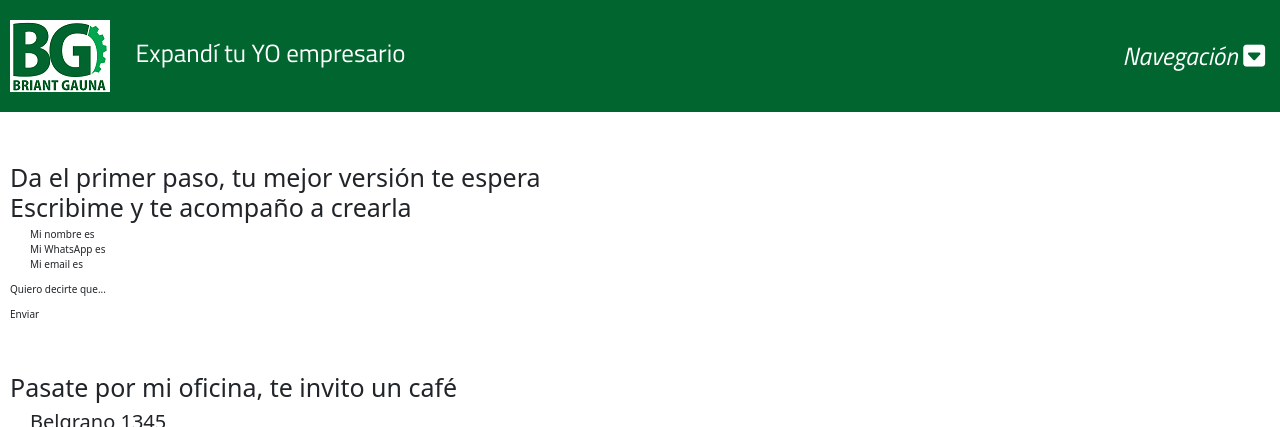
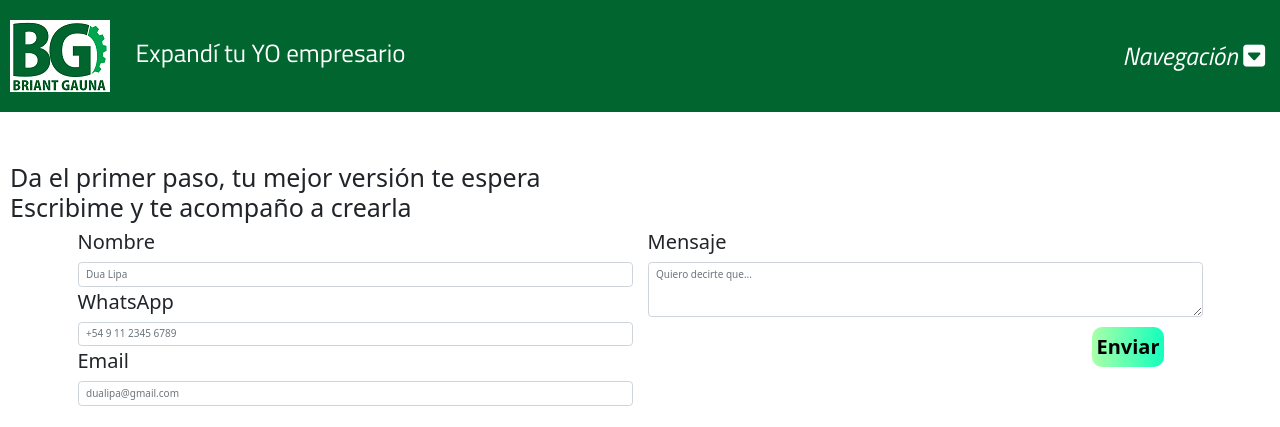
Before and after one commit to bgauna/desafiogit, a plain HTML site: page pages/contacto.html in a window 1280 px wide. Shown: the top 427 px of the page. Drawn offline with nearby package versions, Linux system fonts and the light colour scheme.

Commit message:
agregado de formularios

```diff
--- a/css/styles.css
+++ b/css/styles.css
@@ -357,6 +357,25 @@ footer section h3 {
     text-decoration: underline;
     --bs-link-hover-color:white;
 }
+.btnEnviar{
+    border:0;
+    background-image: linear-gradient(to right, #AAFFA9 0%, #11FFBD  51%, #AAFFA9  100%);
+    text-align: center;
+    transition: 0.5s;
+    background-size: 200% auto;
+    color: black;
+    border-radius: 10px;
+    display: inline-block;
+    padding:5px;
+    position:relative;
+    left:80%;
+}
+.btnEnviar:hover{
+    background-position: right center;
+    color: #fff;
+    text-decoration: underline;
+    --bs-link-hover-color:black;
+}
 .btnAgendar{
     background-image: linear-gradient(to right, #AAFFA9 0%, #11FFBD  51%, #AAFFA9  100%);
     text-align: center;
--- a/pages/contacto.html
+++ b/pages/contacto.html
@@ -60,18 +60,32 @@
     </header>
 
     <!--Acá iría un formulario de contacto cortito-->
-    <main class="section__article--margin50">
+    <main class="section__article--margin50 texto2REM">
         <h3>
             Da el primer paso, tu mejor versión te espera <br>
             Escribime y te acompaño a crearla
         </h3>
-        <ul>
-            <li>Mi nombre es</li>
-            <li>Mi WhatsApp es</li>
-            <li>Mi email es</li>
-        </ul>
-        <p>Quiero decirte que...</p>
-        <p>Enviar</p>
+        <div class="container">
+          <div class="row">
+            <div class="mb-3 col-6">
+              <label for="exampleFormControlInput1" class="form-label">Nombre</label>
+              <input type="text" class="form-control" id="exampleFormControlInput1" placeholder="Dua Lipa">
+              <label for="exampleFormControlInput2" class="form-label">WhatsApp</label>
+              <input type="text" class="form-control" id="exampleFormControlInput2" placeholder="+54 9 11 2345 6789">
+              <label for="exampleFormControlInput3" class="form-label">Email</label>
+              <input type="email" class="form-control" id="exampleFormControlInput3" placeholder="dualipa@gmail.com">
+            </div>
+            <div class="col-6">
+              <div class="mb-3">
+                <label for="exampleFormControlTextarea1" class="form-label">Mensaje</label>
+                <textarea class="form-control" id="exampleFormControlTextarea1" rows="3" placeholder="Quiero decirte que..."></textarea>
+              </div>
+              <div class="btnEnviar">
+                <a href="#" class="textoAgendar">Enviar</a>
+              </div>
+            </div>
+          </div>
+        </div>
     </main>
 
     <!--Acá los datos de contacto-->
```
Also changed, not shown: index.html (+21 -5 lines).
